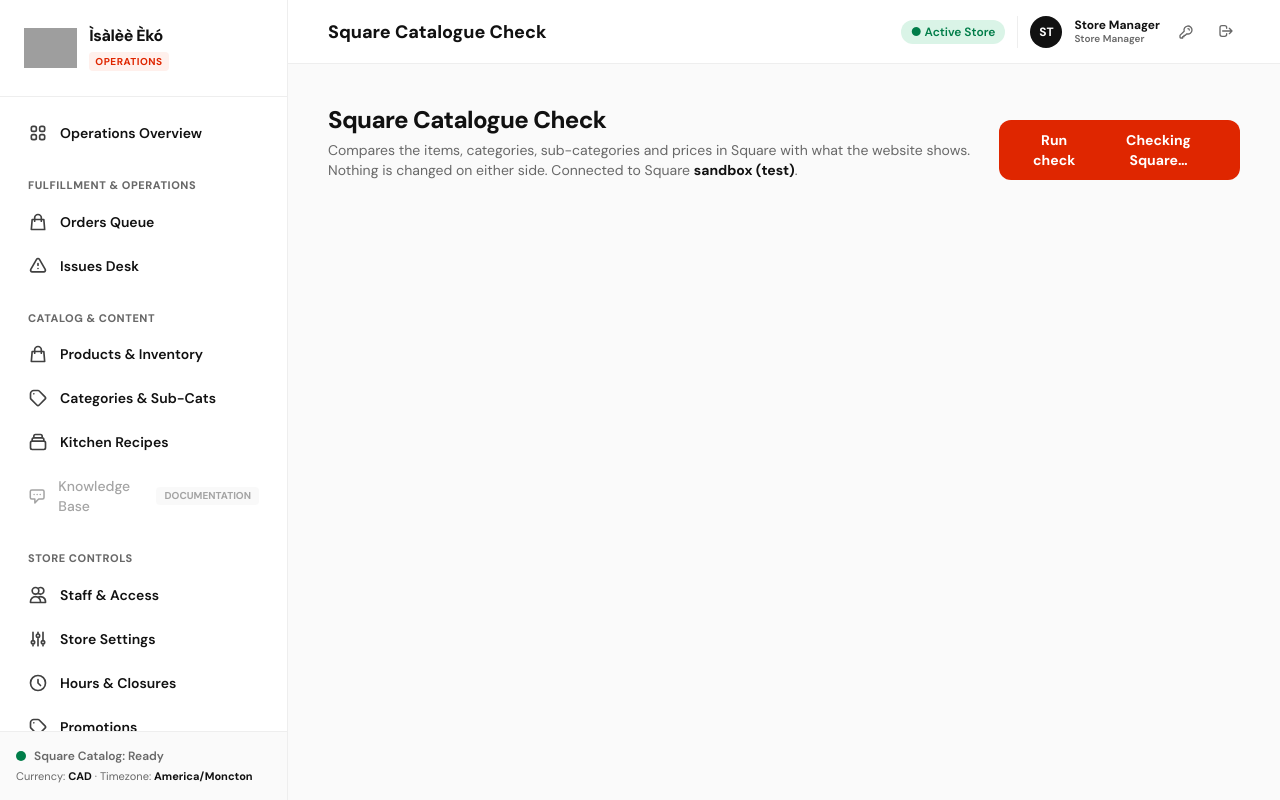
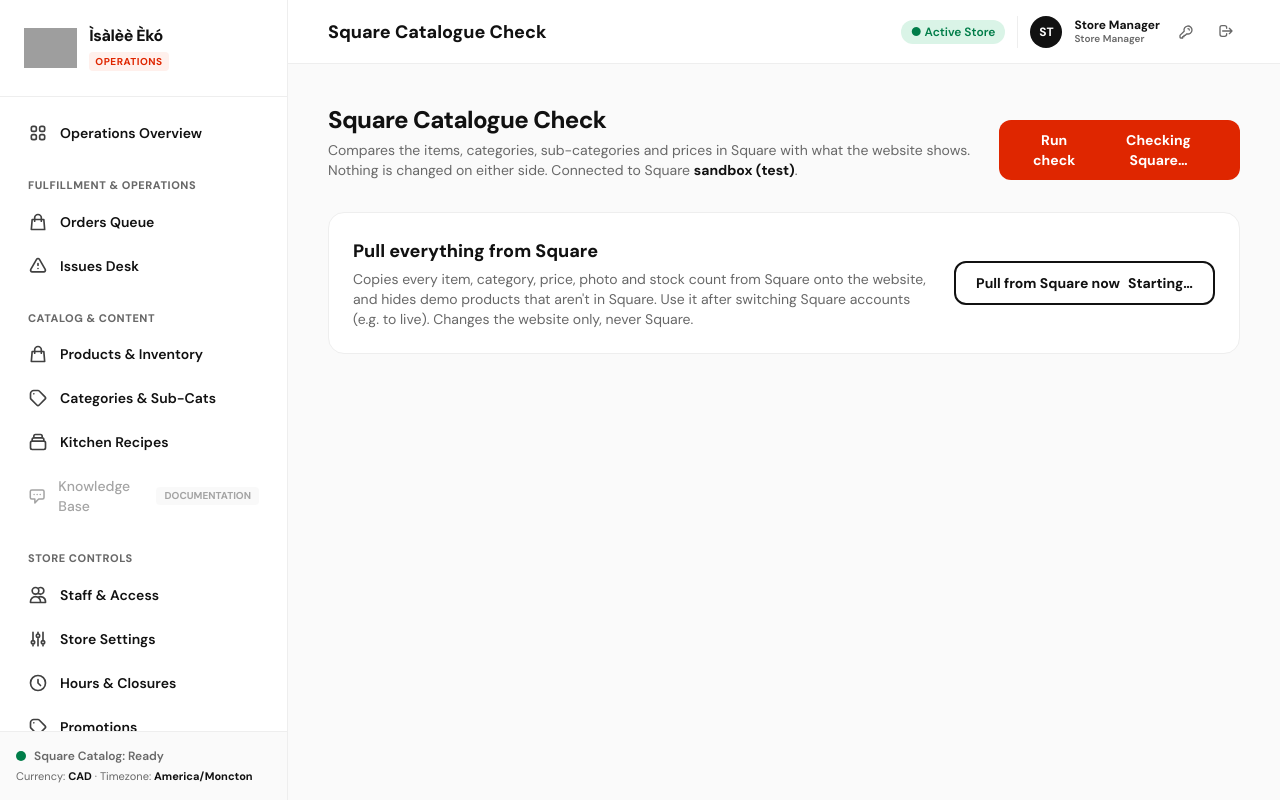
Before and after one commit to impactdevdigital/isaale-eko, a Laravel app: page /admin/square-check in a window 1280 px wide. Run offline with Laravel 12, Linux system fonts and the light colour scheme; a user stored in the database is signed in; data comes from the database, SQL or seed files in the repository; data that the repository does not hold is empty; style sheets or scripts are compiled from the project's sources; some libraries are stand-ins or nearby versions; grey boxes are pictures that could not be loaded.

Commit message:
Pull the Square catalogue from the admin, and relink on account switch
Render's free plan has no Shell or worker, so after switching the site to
the live Square account there was no way to run square:sync. Managers now
have "Pull from Square now" on /admin → Square Check: a full sync plus
hiding demo products, run after the response, with progress on the page.

The sync notices when none of the linked items exist in the catalogue
it's reading (sandbox → live) and drops the old account's ids first, so
live items take over the product or category with the same name (keeping
badges, country, French name) instead of creating duplicates; saved
Square customer ids are cleared too.

Catalogue webhooks now sync right after replying to Square instead of
waiting for a queue worker, under the same lock as square:sync.

Co-Authored-By: Claude Opus 5.5 <noreply@anthropic.com>

```diff
--- a/app/Http/Controllers/SquareWebhookController.php
+++ b/app/Http/Controllers/SquareWebhookController.php
@@ -23,7 +23,8 @@ class SquareWebhookController extends Controller
         abort_unless($square->isValidWebhook($request), 403);
 
         if ($request->json('type') === 'catalog.version.updated') {
-            SyncSquareCatalog::dispatch();
+            // Run right after answering Square: Render's free plan has no queue worker.
+            SyncSquareCatalog::dispatchAfterResponse();
 
             return response()->noContent();
         }
--- a/app/Livewire/Admin/SquareCatalogCheck.php
+++ b/app/Livewire/Admin/SquareCatalogCheck.php
@@ -3,15 +3,21 @@
 namespace App\Livewire\Admin;
 
 use App\Services\Square\CatalogCheck;
+use Illuminate\Support\Facades\Artisan;
+use Illuminate\Support\Facades\Cache;
 use Livewire\Component;
 use Throwable;
 
 /**
  * Managers can check that the site's items, categories and prices match
- * Square, using the Square account this site is connected to. Read-only.
+ * Square (read-only), and pull the whole catalogue from Square on demand:
+ * on Render's free plan there's no Shell or worker to run square:sync.
  */
 class SquareCatalogCheck extends Component
 {
+    /** Progress of the last "Pull everything from Square": state, at, stats or error. */
+    public const PULL_KEY = 'square.full_pull';
+
     /** @var array<string, mixed>|null */
     public ?array $report = null;
 
@@ -23,9 +29,7 @@ class SquareCatalogCheck extends Component
     {
         $this->reset('report', 'error');
 
-        if (! config('services.square.token') || ! config('services.square.location_id')) {
-            $this->error = 'This site is not connected to Square (SQUARE_ACCESS_TOKEN / SQUARE_LOCATION_ID).';
-
+        if (! $this->connected()) {
             return;
         }
 
@@ -38,11 +42,59 @@ class SquareCatalogCheck extends Component
         }
     }
 
+    /**
+     * Full sync plus hiding demo products, like `square:sync --full
+     * --retire-demo`. Runs after the response, so a big catalogue can't
+     * time out the page; the page polls for the result.
+     */
+    public function pullFromSquare(): void
+    {
+        $this->reset('report', 'error');
+
+        if (! $this->connected() || ($this->pullStatus()['state'] ?? null) === 'running') {
+            return;
+        }
+
+        Cache::put(self::PULL_KEY, ['state' => 'running', 'at' => now()->toIso8601String()], now()->addMinutes(15));
+
+        defer(function () {
+            @set_time_limit(900);
+
+            try {
+                Artisan::call('square:sync', ['--full' => true, '--retire-demo' => true]);
+                Cache::forever(self::PULL_KEY, ['state' => 'done', 'at' => now()->toIso8601String(), 'output' => trim(Artisan::output())]);
+            } catch (Throwable $e) {
+                report($e);
+                Cache::forever(self::PULL_KEY, ['state' => 'failed', 'at' => now()->toIso8601String(), 'output' => $e->getMessage()]);
+            }
+        });
+    }
+
+    /**
+     * @return array<string, mixed>
+     */
+    public function pullStatus(): array
+    {
+        return Cache::get(self::PULL_KEY, []);
+    }
+
+    private function connected(): bool
+    {
+        if (config('services.square.token') && config('services.square.location_id')) {
+            return true;
+        }
+
+        $this->error = 'This site is not connected to Square (SQUARE_ACCESS_TOKEN / SQUARE_LOCATION_ID).';
+
+        return false;
+    }
+
     public function render()
     {
         return view('livewire.admin.square-catalog-check', [
             'squareEnv' => config('services.square.env'),
             'labels' => CatalogCheck::LABELS,
+            'pull' => $this->pullStatus(),
         ])->layout('layouts.admin', ['header' => 'Square Catalogue Check']);
     }
 }
--- a/resources/views/livewire/admin/square-catalog-check.blade.php
+++ b/resources/views/livewire/admin/square-catalog-check.blade.php
@@ -17,6 +17,43 @@
     @if ($error)
         <div class="p-4 rounded-xl bg-[#FFF0EC] border border-[#FFB79F] text-xs sm:text-sm font-bold text-[#DF2600]">{{ $error }}</div>
     @endif
+
+    {{-- Pull the whole catalogue from Square (no Shell on Render's free plan) --}}
+    <div class="bg-white rounded-2xl border border-[#EEEEEE] p-4 sm:p-6 flex flex-col sm:flex-row sm:items-center justify-between gap-4"
+         @if (($pull['state'] ?? null) === 'running') wire:poll.5s @endif>
+        <div class="min-w-0">
+            <h3 class="text-base sm:text-lg font-extrabold text-[#111111]">Pull everything from Square</h3>
+            <p class="mt-1 text-xs sm:text-sm text-[#686868] max-w-2xl">
+                Copies every item, category, price, photo and stock count from Square onto the website, and hides demo products that aren't in Square.
+                Use it after switching Square accounts (e.g. to live). Changes the website only, never Square.
+            </p>
+            @if ($pull)
+                <p @class([
+                    'mt-2 text-xs font-bold',
+                    'text-[#8A5800]' => $pull['state'] === 'running',
+                    'text-[#007D49]' => $pull['state'] === 'done',
+                    'text-[#DF2600]' => $pull['state'] === 'failed',
+                ])>
+                    @if ($pull['state'] === 'running')
+                        Pulling from Square… this page updates by itself.
+                    @elseif ($pull['state'] === 'done')
+                        Last pull finished {{ \Illuminate\Support\Carbon::parse($pull['at'])->timezone('America/Moncton')->format('j M Y, g:i a') }}.
+                    @else
+                        Last pull failed {{ \Illuminate\Support\Carbon::parse($pull['at'])->timezone('America/Moncton')->format('j M Y, g:i a') }}.
+                    @endif
+                </p>
+                @if (filled($pull['output'] ?? null))
+                    <pre class="mt-2 max-h-48 overflow-auto rounded-xl bg-[#F6F6F6] p-3 text-[11px] leading-4 text-[#444444] whitespace-pre-wrap">{{ $pull['output'] }}</pre>
+                @endif
+            @endif
+        </div>
+        <button type="button" wire:click="pullFromSquare" wire:loading.attr="disabled" @disabled(($pull['state'] ?? null) === 'running')
+                wire:confirm="Pull every item, category, price and stock count from Square {{ $squareEnv === 'production' ? 'LIVE' : 'sandbox' }} onto the website, and hide demo products? Square itself is not changed."
+                class="shrink-0 inline-flex items-center justify-center gap-2 px-5 py-2.5 rounded-xl border-2 border-[#111111] text-[#111111] text-sm font-bold hover:bg-[#111111] hover:text-white disabled:opacity-50 transition-colors">
+            <span wire:loading.remove wire:target="pullFromSquare">Pull from Square now</span>
+            <span wire:loading wire:target="pullFromSquare">Starting…</span>
+        </button>
+    </div>
 
     @if ($report)
         @php($summary = $report['summary'])
```
Also changed, not shown: app/Jobs/SyncSquareCatalog.php (+13 -1 lines), app/Services/Square/CatalogSync.php (+36 -4 lines), tests/Feature/SquareCatalogSyncTest.php (+56 -3 lines).
